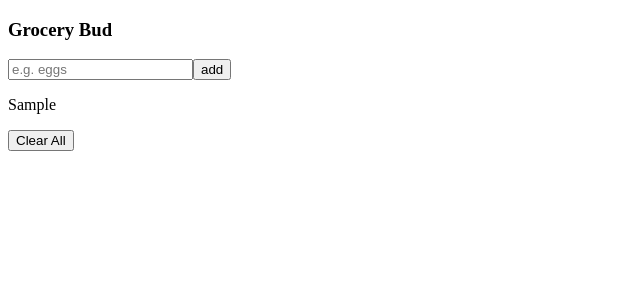
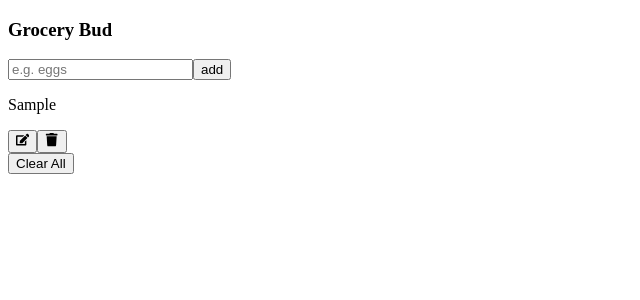
Before and after one commit to Marina8989/GroceryBudReact, a React (Create React App) app: page / in a window 1280 px wide. Both pictures are taken after typing "Sample" into the empty fields and a click on the button "add". Shown: the top 300 px of the page, without its empty margins (0-640 px from the left). Built offline with nearby package versions, Linux system fonts and the light colour scheme.

Commit message:
grocery app

```diff
--- a/src/List.js
+++ b/src/List.js
@@ -9,6 +9,8 @@ const List = ({items}) => {
                return (
                    <div key={id}>
                      <p>{title}</p>
+                     <button type="button"><FaEdit /></button>
+                     <button type="button"><FaTrash /></button>
                    </div>
                )
            })}
```
